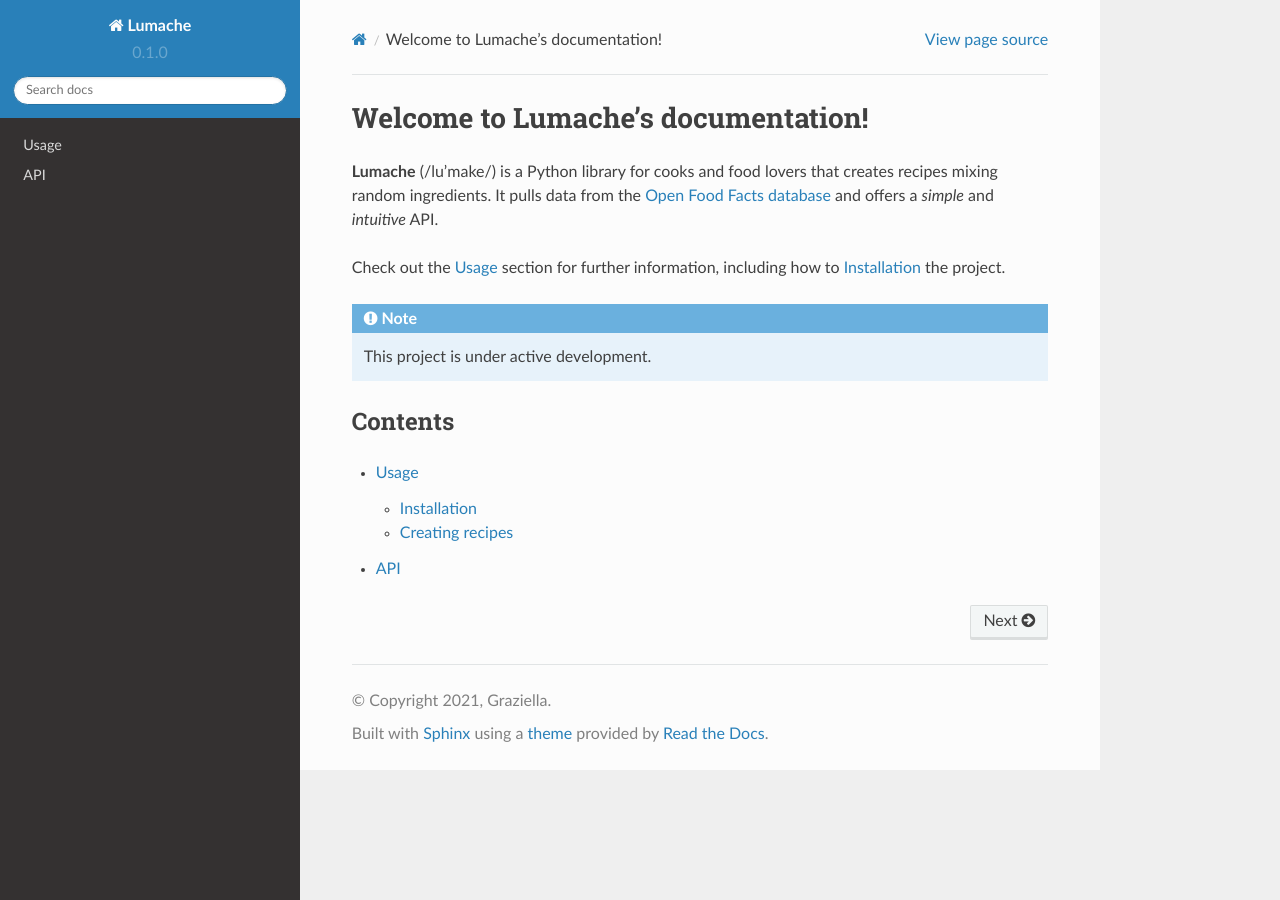
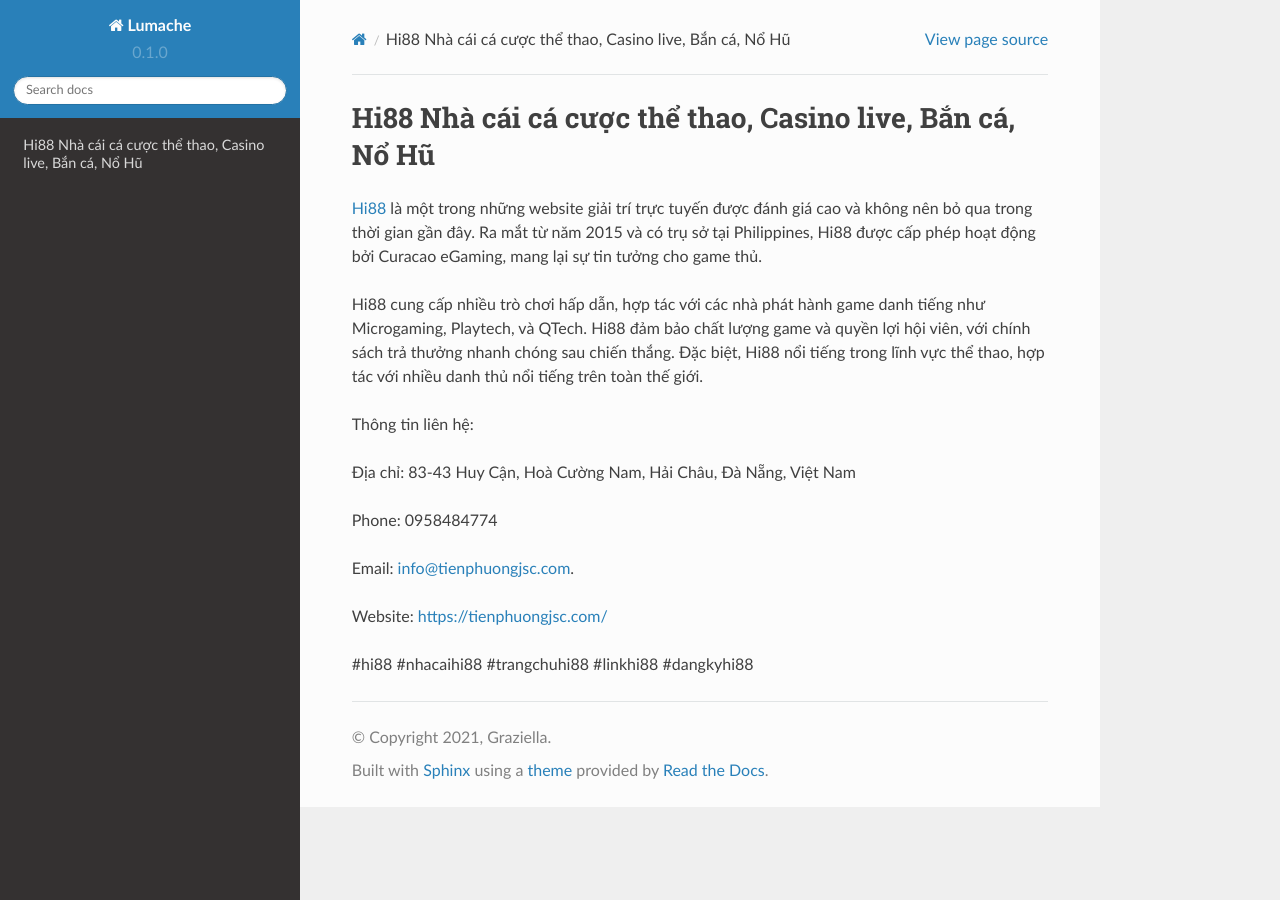
Before and after one commit to socialentity/hi888uytin, a Sphinx documentation site: the page built from docs/source/index.rst, in a window 1280 px wide. Built offline with Sphinx 7.4.7 and the Read the Docs theme 2.0.0, drawn with Linux system fonts in a browser that asks for light colours.

Commit message:
Update index.rst

```diff
--- a/docs/source/index.rst
+++ b/docs/source/index.rst
@@ -1,22 +1,18 @@
-Welcome to Lumache's documentation!
+Hi88 Nhà cái cá cược thể thao, Casino live, Bắn cá, Nổ Hũ
 ===================================
 
-**Lumache** (/lu'make/) is a Python library for cooks and food lovers
-that creates recipes mixing random ingredients.
-It pulls data from the `Open Food Facts database <https://world.openfoodfacts.org/>`_
-and offers a *simple* and *intuitive* API.
+`Hi88 <https://tienphuongjsc.com/>`_ là một trong những website giải trí trực tuyến được đánh giá cao và không nên bỏ qua trong thời gian gần đây. Ra mắt từ năm 2015 và có trụ sở tại Philippines, Hi88 được cấp phép hoạt động bởi Curacao eGaming, mang lại sự tin tưởng cho game thủ.
 
-Check out the :doc:`usage` section for further information, including
-how to :ref:`installation` the project.
+Hi88 cung cấp nhiều trò chơi hấp dẫn, hợp tác với các nhà phát hành game danh tiếng như Microgaming, Playtech, và QTech. Hi88 đảm bảo chất lượng game và quyền lợi hội viên, với chính sách trả thưởng nhanh chóng sau chiến thắng. Đặc biệt, Hi88 nổi tiếng trong lĩnh vực thể thao, hợp tác với nhiều danh thủ nổi tiếng trên toàn thế giới.
 
-.. note::
+Thông tin liên hệ:
 
-   This project is under active development.
+Địa chỉ: 83-43 Huy Cận, Hoà Cường Nam, Hải Châu, Đà Nẵng, Việt Nam
 
-Contents
---------
+Phone: 0958484774
 
-.. toctree::
+Email: info@tienphuongjsc.com.
 
-   usage
-   api
+Website: `https://tienphuongjsc.com/ <https://tienphuongjsc.com/>`_
+
+#hi88 #nhacaihi88 #trangchuhi88 #linkhi88 #dangkyhi88
```
